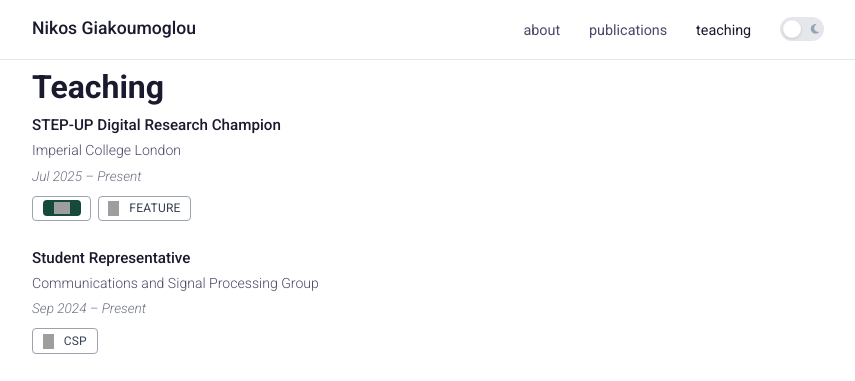
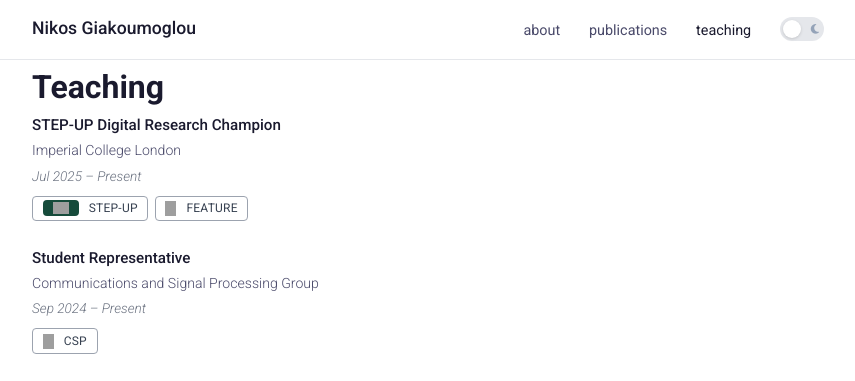
Before and after one commit to giakoumoglou/giakoumoglou.github.io, a Jekyll site: the page built from teaching.html, in a window 1280 px wide. Shown: the top 381 px of the page, without its empty margins (212-1067 px from the left). Built offline with Jekyll 4.4.1, drawn with Linux system fonts in a browser that asks for light colours; a style sheet for code colours, icons or effects is not loaded; grey boxes are pictures that could not be loaded.

Commit message:
Update teaching.html

```diff
--- a/teaching.html
+++ b/teaching.html
@@ -17,7 +17,7 @@ permalink: /teaching/
   }
 
   /*
-   * Reuse publication-style pills; only tune icon behavior here
+   * Reuse publication-style pills
    */
   .teaching-links {
     margin-top: 8px;
@@ -30,22 +30,7 @@ permalink: /teaching/
   }
 
   /*
-   * Hidden text for accessibility
-   */
-  .sr-only {
-    position: absolute;
-    width: 1px;
-    height: 1px;
-    padding: 0;
-    margin: -1px;
-    overflow: hidden;
-    clip: rect(0, 0, 0, 0);
-    white-space: nowrap;
-    border: 0;
-  }
-
-  /*
-   * Generic small icon container
+   * Generic icon wrapper
    */
   .teaching-link-icon {
     display: inline-flex;
@@ -56,18 +41,16 @@ permalink: /teaching/
   }
 
   /*
-   * STEP-UP: show only the official logo on a dark green background
-   * (logo itself is white)
+   * STEP-UP logo
    */
-  .teaching-link-icon.stepup-only {
+  .teaching-link-icon.stepup {
     height: 16px;
-    padding: 2px 6px;
+    padding: 2px 5px;
     border-radius: 4px;
     background: #164b3b;
-    margin-right: 0;
   }
 
-  .teaching-link-icon.stepup-only img {
+  .teaching-link-icon.stepup img {
     display: block;
     width: 26px;
     height: 12px;
@@ -75,19 +58,22 @@ permalink: /teaching/
   }
 
   /*
-   * Imperial "I" icon:
-   * Use the official Imperial wordmark image as a transparent background,
-   * but only reveal the left-most "I" by using a narrow box.
+   * Imperial "I"
+   *
+   * Small transparent icon, similar in scale
+   * to GitHub/arXiv icons in publications.
    */
   .teaching-link-icon.imperial-i {
     width: 11px;
     height: 15px;
+
     background-image: url("https://upload.wikimedia.org/wikipedia/commons/0/06/Imperial_College_London_new_logo.png");
     background-repeat: no-repeat;
     background-position: left center;
     background-size: auto 15px;
   }
 </style>
+
 
 <div class="page-content">
 
@@ -134,18 +120,20 @@ permalink: /teaching/
           href="https://step-up.ac.uk/"
           target="_blank"
           rel="noopener noreferrer"
-          aria-label="STEP-UP"
-          title="STEP-UP"
         >
-          <span class="teaching-link-icon stepup-only">
+
+          <span class="teaching-link-icon stepup">
             <img
               src="https://step-up.ac.uk/assets/images/step-up-white.svg"
               alt=""
               aria-hidden="true"
             >
           </span>
-          <span class="sr-only">STEP-UP</span>
+
+          <span>STEP-UP</span>
+
         </a>
+
 
         <a
           class="pub-pill"
@@ -153,11 +141,14 @@ permalink: /teaching/
           target="_blank"
           rel="noopener noreferrer"
         >
+
           <span
             class="teaching-link-icon imperial-i"
             aria-hidden="true"
           ></span>
-          <span>Feature</span>
+
+          <span>FEATURE</span>
+
         </a>
 
       </div>
@@ -176,11 +167,14 @@ permalink: /teaching/
           target="_blank"
           rel="noopener noreferrer"
         >
+
           <span
             class="teaching-link-icon imperial-i"
             aria-hidden="true"
           ></span>
+
           <span>CSP</span>
+
         </a>
 
       </div>
@@ -199,11 +193,14 @@ permalink: /teaching/
           target="_blank"
           rel="noopener noreferrer"
         >
+
           <span
             class="teaching-link-icon imperial-i"
             aria-hidden="true"
           ></span>
+
           <span>EEE</span>
+
         </a>
 
       </div>
```
Also changed, not shown: other parts of teaching.html (+1 -1 lines).
